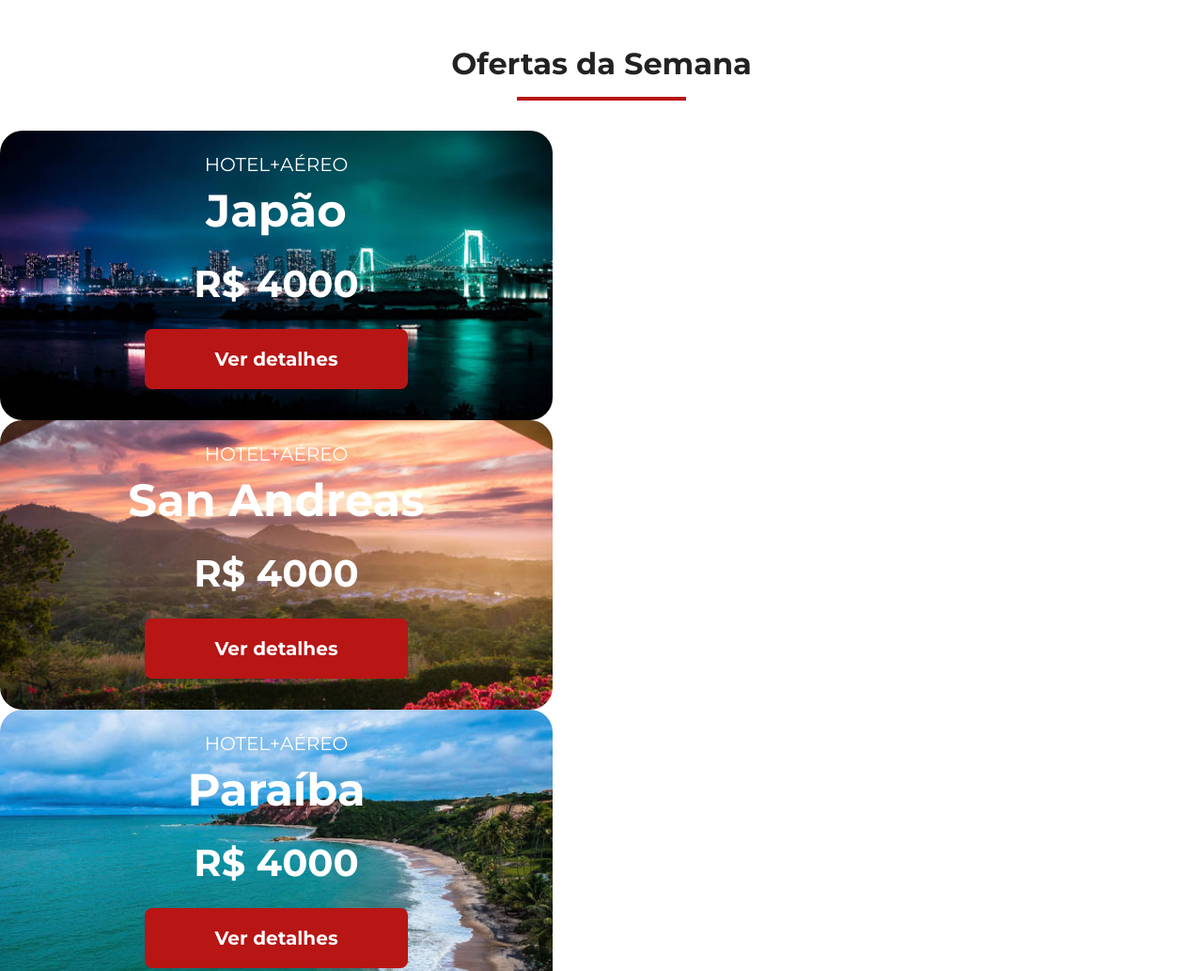
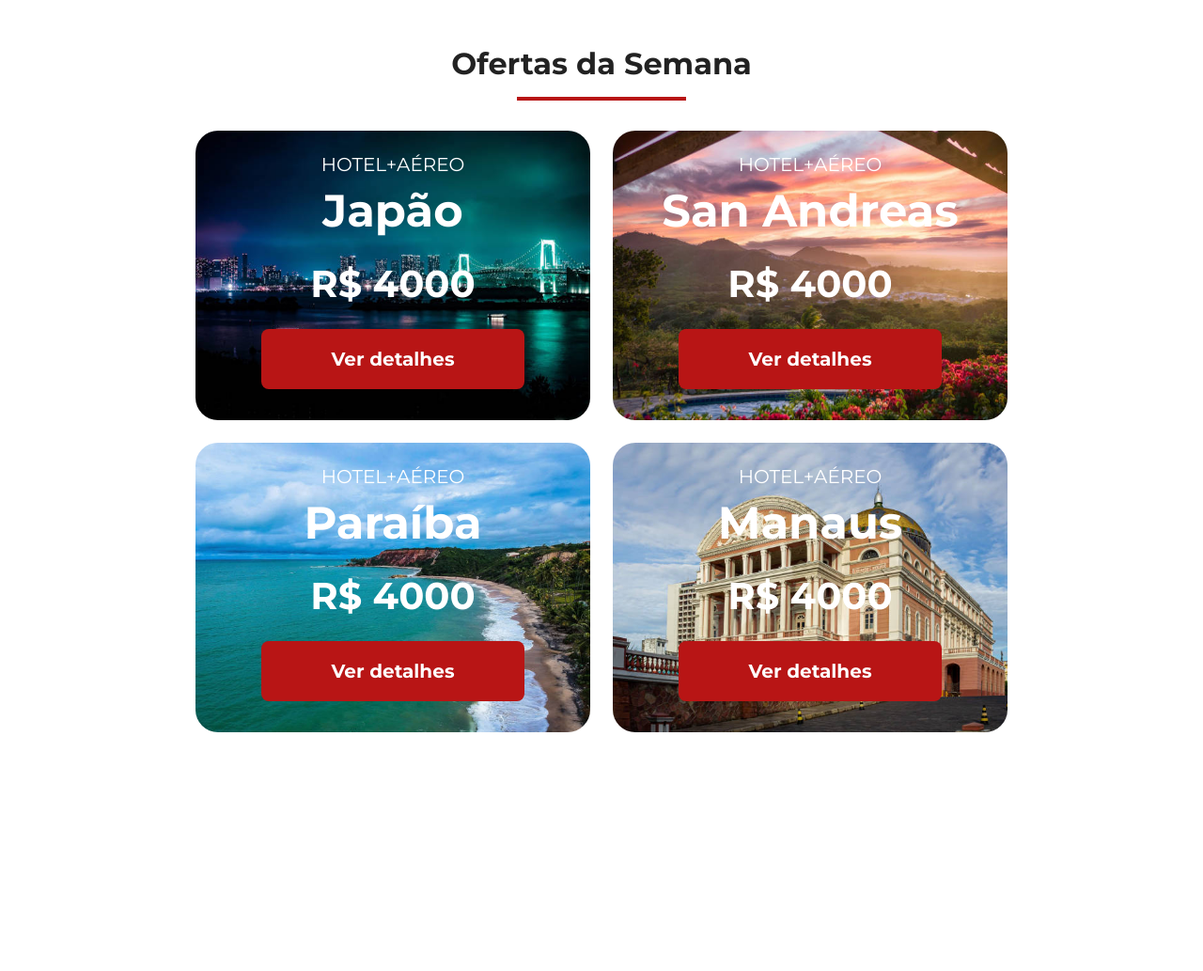
Before and after one commit to Jonatas-Luciano/jornada-viagens, a plain HTML site: page index.html in a window 1280 px wide. Shown: the part 1080-2113 px from the top of the page at 94% size. After the commit the page ends 1859 px from the top, so only its background shows below. Drawn offline with Linux system fonts and the light colour scheme.

Commit message:
organiza sessao de ofertas responsiva

```diff
--- a/css/offers.css
+++ b/css/offers.css
@@ -1,7 +1,8 @@
 .offers-cards {
   display: flex;
-  align-content: center;
   flex-direction: column;
+  align-items: center;
+  gap: 24px;
 }
 
 .card {
@@ -62,9 +63,17 @@
   background-position: center;
 }
 
+@media screen and (min-width: 768px) {
+  .offers-cards {
+    flex-direction: row;
+    flex-wrap: wrap;
+    justify-content: center;
+  }
+}
+
 @media screen and (min-width: 1024px) {
   .card {
-    width: 588px;
+    width: 420px;
     height: 308px;
   }
   .card header h3 {
@@ -74,3 +83,17 @@
     font-size: 40px;
   }
 }
+
+@media screen and (min-width: 1440px) {
+  .card {
+    width: 588px;
+    height: 308px;
+  }
+}
+
+@media screen and (min-width: 1920px) {
+  .offers-cards {
+    width: 1250px;
+    margin: 0 auto;
+  }
+}
```
